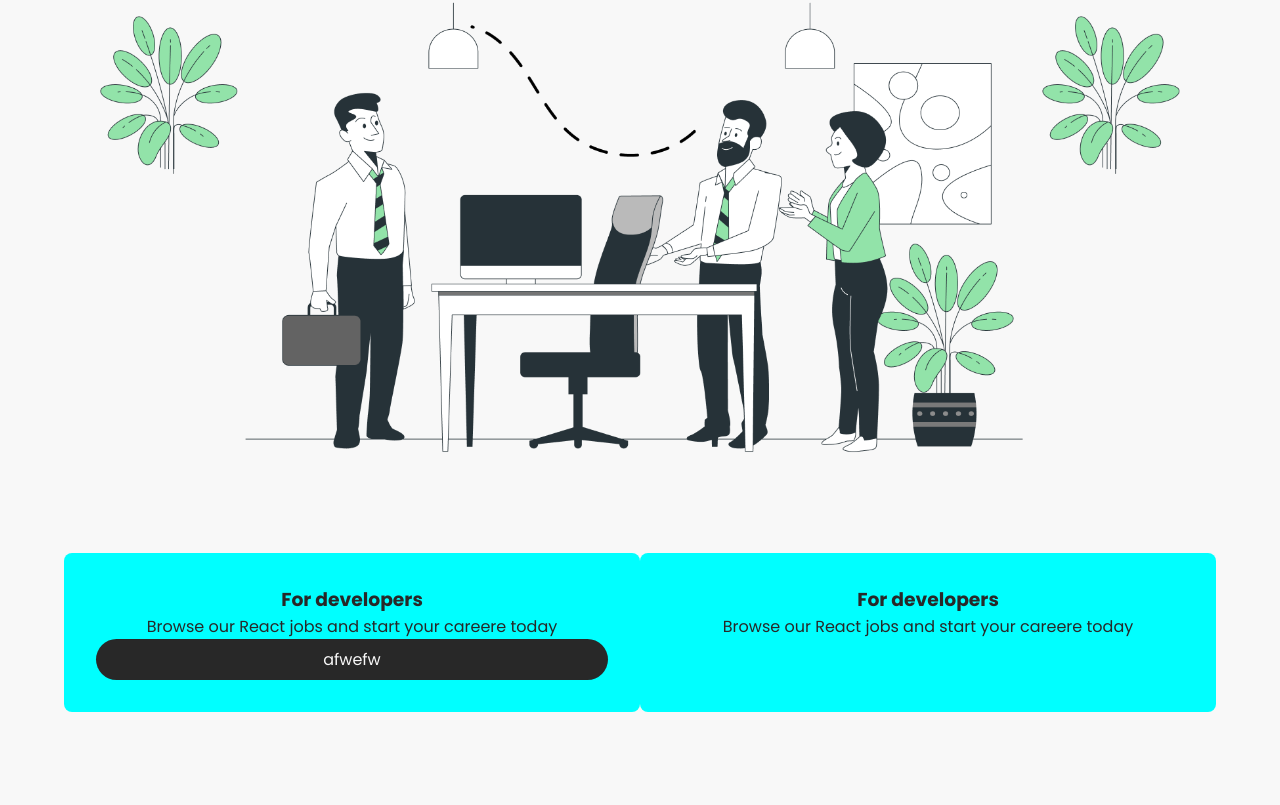
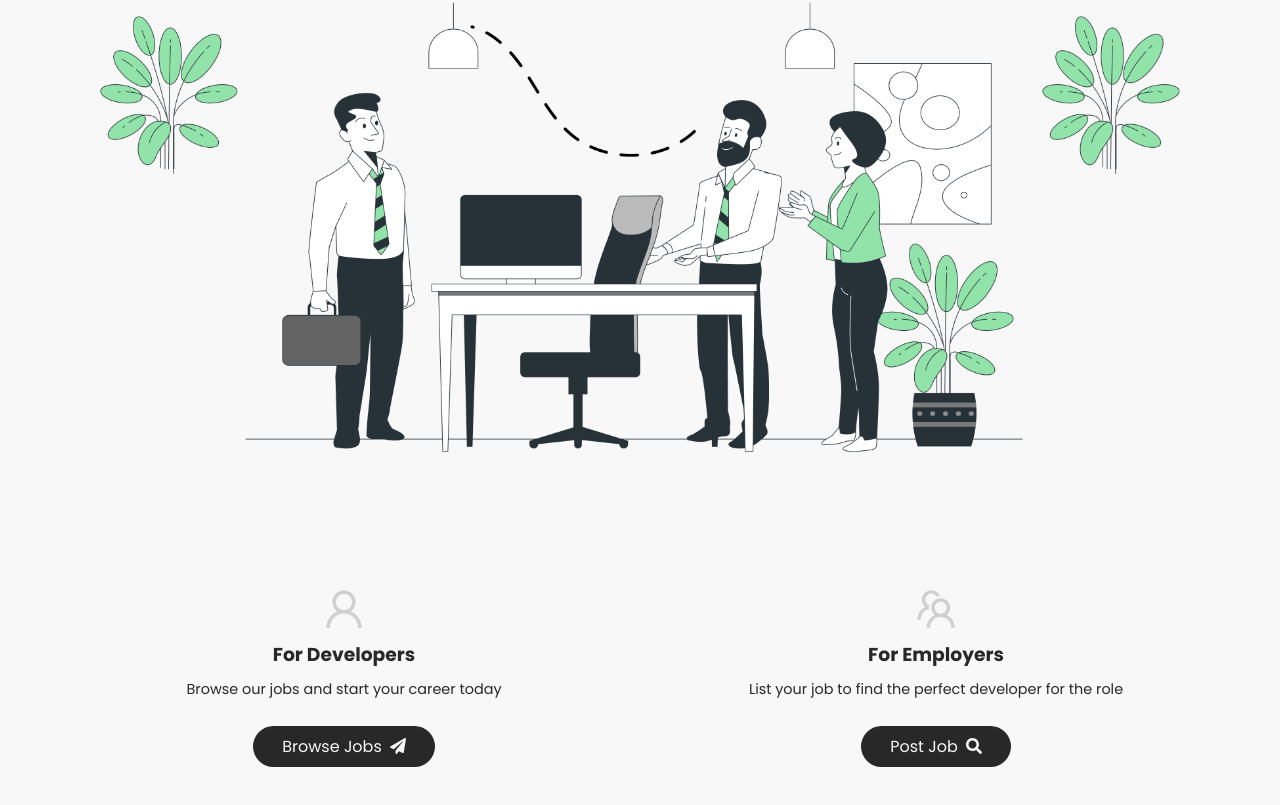
Before and after one commit to RiccardoImperiale/react-jobbin, a React (Vite) app: page / in a window 1280 px wide. Shown: the part 329-1134 px from the top of the page. Before the commit the page ends 1041 px from the top, so only its background shows below. Built offline with nearby package versions, Linux system fonts and the light colour scheme.

Commit message:
add cards section

```diff
--- /dev/null
+++ b/src/assets/css/card.css
@@ -0,0 +1,50 @@
+.card {
+    width: 50%;
+    padding: 2rem;
+    text-align: center;
+    background-color: var(--jo-light);
+    border-radius: 1rem;
+    transition: background-color .45s ease, box-shadow .45s ease;
+
+    .top {
+        margin-bottom: 1.6rem;
+
+        .icon {
+            font-size: 3rem;
+            color: var(--jo-secondary);
+        }
+
+        div {
+            font-size: .9rem;
+            padding-top: .6rem;
+        }
+
+    }
+
+    .bottom {
+        display: flex;
+
+        .btn_dark {
+            margin: auto;
+        }
+    }
+
+
+    &:hover {
+        background-color: var(--jo-light);
+        box-shadow: 20px 20px 20px #dddddd,
+            -20px -20px 20px #ffffff;
+    }
+
+    &:hover .icon {
+        color: var(--jo-primary);
+    }
+}
+
+@media screen and (max-width: 768px) {
+
+    .card {
+        width: 100%;
+    }
+
+}
--- a/src/assets/css/cards.css
+++ b/src/assets/css/cards.css
@@ -1,22 +1,12 @@
 .cards {
     display: flex;
-
-    .card {
-        width: 50%;
-        padding: 2rem;
-        text-align: center;
-        background-color: aqua;
-        border-radius: .5rem;
-    }
+    gap: 2rem;
+    padding-bottom: 3rem;
 }
 
 @media screen and (max-width: 768px) {
 
     .cards {
         flex-wrap: wrap;
-
-        .card {
-            width: 100%;
-        }
     }
 }
--- /dev/null
+++ b/src/components/Card.jsx
@@ -0,0 +1,16 @@
+import '../assets/css/card.css'
+
+export default function Card({ title, subtitle, btnIcon, btnText, icon }) {
+    return (
+        <div className="card">
+            <div className="top">
+                {icon}
+                <h3>{title}</h3>
+                <div>{subtitle}</div>
+            </div>
+            <div className="bottom">
+                <a className='btn_dark' href="#">{btnText} {btnIcon}</a>
+            </div>
+        </div>
+    )
+}
--- a/src/components/Cards.jsx
+++ b/src/components/Cards.jsx
@@ -1,17 +1,15 @@
 import '../assets/css/cards.css'
+import Card from './Card';
+import { AiOutlineTeam, AiOutlineUser } from "react-icons/ai";
+import { FaPaperPlane, FaSearch } from "react-icons/fa";
+
 
 export default function Cards() {
     return (
         <section className='cards container'>
-            <div className="card">
-                <h3>For developers</h3>
-                <div>Browse our React jobs and start your careere today</div>
-                <a className='btn_dark' href="#">afwefw</a>
-            </div>
-            <div className="card">
-                <h3>For developers</h3>
-                <div>Browse our React jobs and start your careere today</div>
-            </div>
+            <Card title="For Developers" subtitle="Browse our jobs and start your career today" btnText="Browse Jobs" btnIcon={<FaPaperPlane />} icon={<AiOutlineUser className='icon' />} />
+            <Card title="For Employers" subtitle="List your job to find the perfect developer for the role" btnText="Post Job" btnIcon={<FaSearch />} icon={<AiOutlineTeam className='icon' />} />
+
         </section>
     )
 }
--- a/src/index.css
+++ b/src/index.css
@@ -4,6 +4,8 @@
   --jo-lighter: #FFF;
   --jo-dark: #282828;
   --jo-light: #F8F8F8;
+  --jo-primary: #92E3A9;
+  --jo-secondary: #d0d0d0;
 }
 
 * {
```
